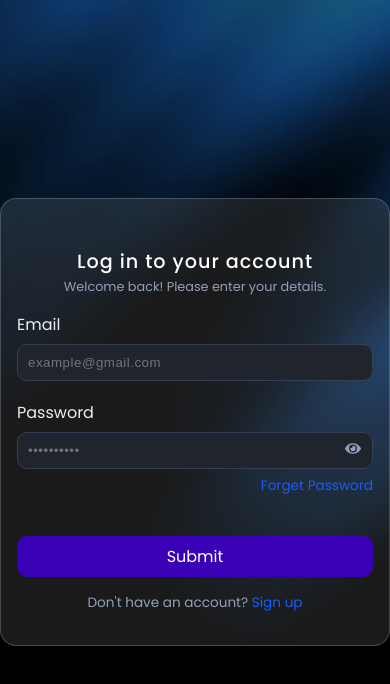
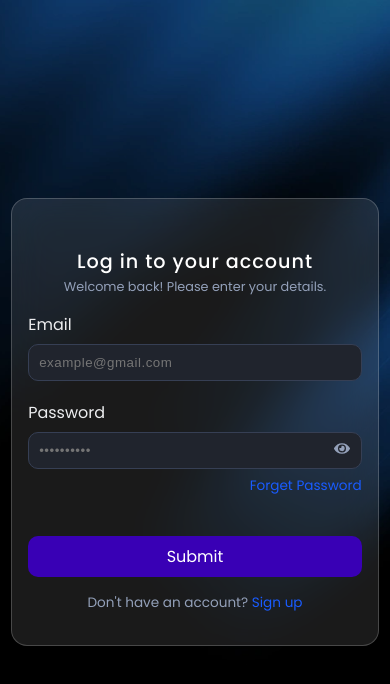
Before and after one commit to sudhanshuverse/internship-assignments, a React (Vite) app in the folder 01-login-register-page/: page / in a window 390 px wide. Shown: the top 684 px of the page. Built offline with nearby package versions, Linux system fonts and the light colour scheme.

Commit message:
Update the Login.css code to achieve responsive

```diff
--- a/01-login-register-page/src/pages/Login.css
+++ b/01-login-register-page/src/pages/Login.css
@@ -1,6 +1,7 @@
 .login {
     width: 100%;
     min-height: 100vh;
+    padding: 0.7rem;
     /* background-image: url("/assets/linear-gradient.png"); */
     background-image: url("/assets/linear-gradient-compressed.webp");
     background-position: center;
```
